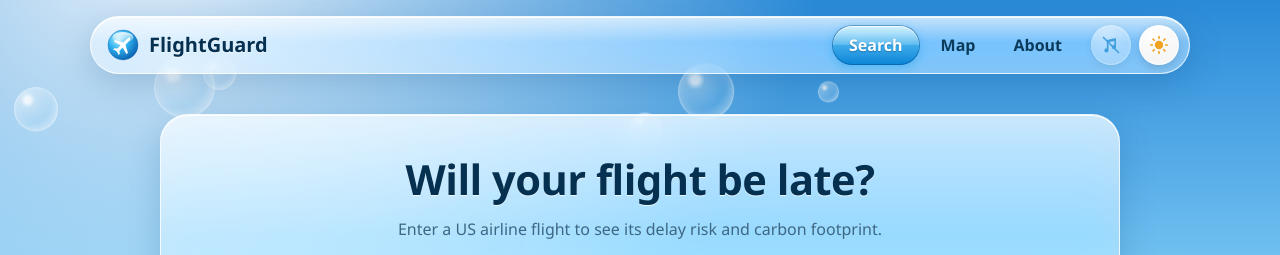
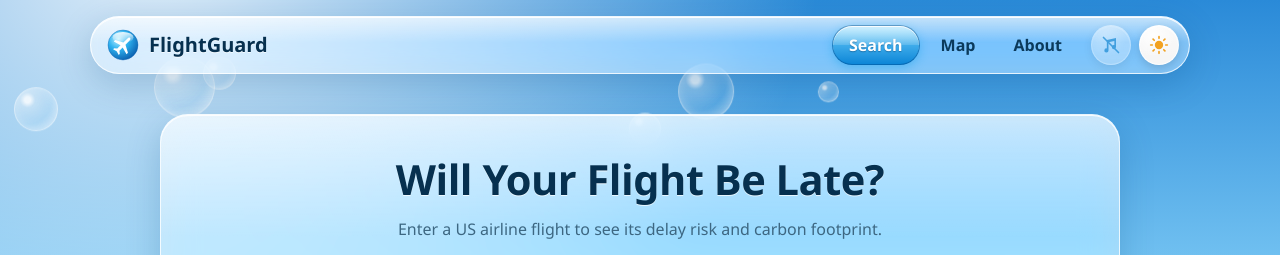
Before and after one commit to rmash0/FlightGuard, a React (Vite) app in the folder frontend/: page / in a window 1280 px wide. Shown: the top 255 px of the page. Built offline with nearby package versions, Linux system fonts and the light colour scheme; no server answers.

Commit message:
fix(map): restore dark popup title contrast

```diff
--- a/frontend/src/components/map/FlightMap.css
+++ b/frontend/src/components/map/FlightMap.css
@@ -21,6 +21,11 @@
   right: 16px;
   bottom: 16px;
   padding: 7px 12px;
+}
+
+:root[data-theme='dark'] .flight-map .leaflet-popup-content {
+  --aero-heading: var(--aero-map-popup-heading);
+  --aero-heading-glow: none;
 }
 
 @media (max-width: 600px) {
--- a/frontend/src/index.css
+++ b/frontend/src/index.css
@@ -86,6 +86,7 @@
   --aero-text-muted: #9dbad6;
   --aero-heading: #f2f9ff;
   --aero-heading-glow: 0 0 18px rgba(76, 201, 255, 0.45);
+  --aero-map-popup-heading: #06304f;
   --aero-link: #7fd6ff;
 
   --aero-accent: #4cc9ff;
--- a/frontend/src/pages/SearchPage.tsx
+++ b/frontend/src/pages/SearchPage.tsx
@@ -7,7 +7,7 @@ function SearchPage() {
   return (
     <>
       <GlassPanel as="section" className="search-hero">
-        <h1>Will your flight be late?</h1>
+        <h1>Will Your Flight Be Late?</h1>
         <p className="text-muted">
           Enter a US airline flight to see its delay risk and carbon footprint.
         </p>
```
Also changed, not shown: 1 other file (tests, documents, lock files or other folders).
